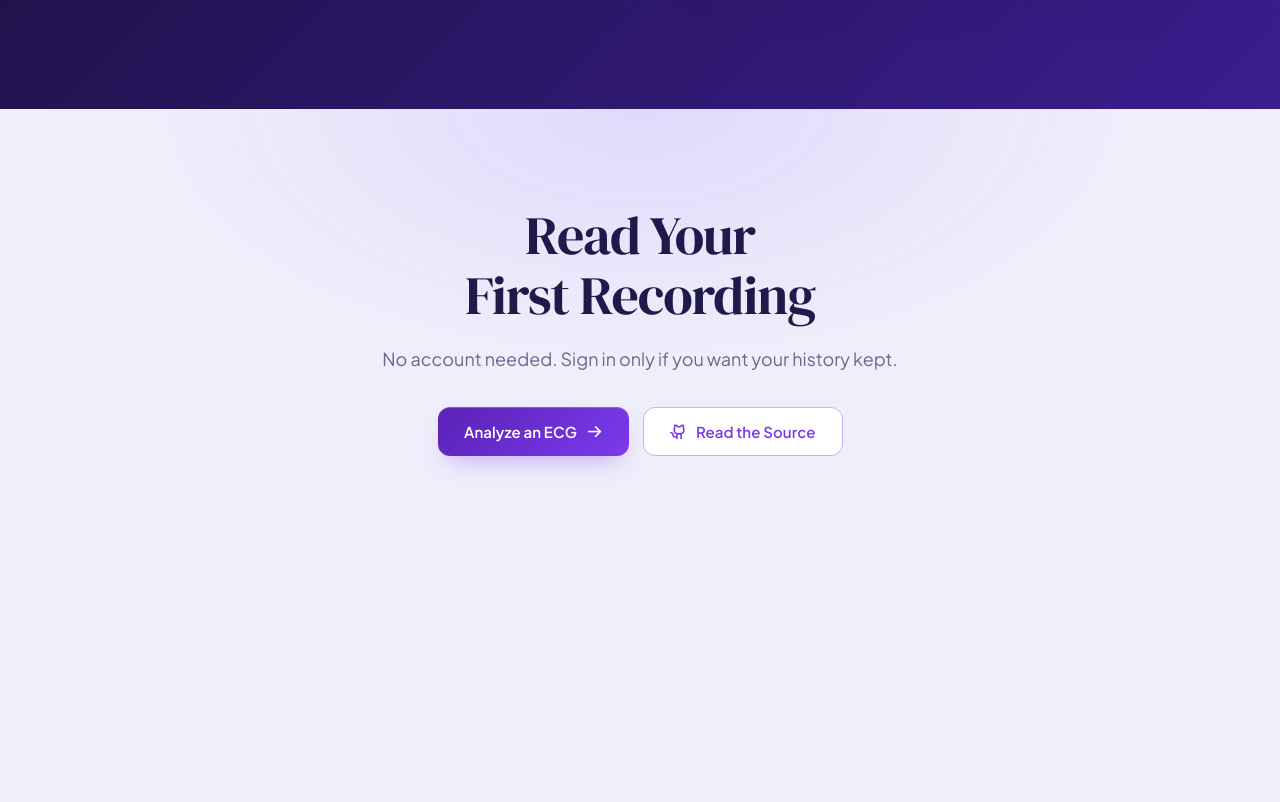
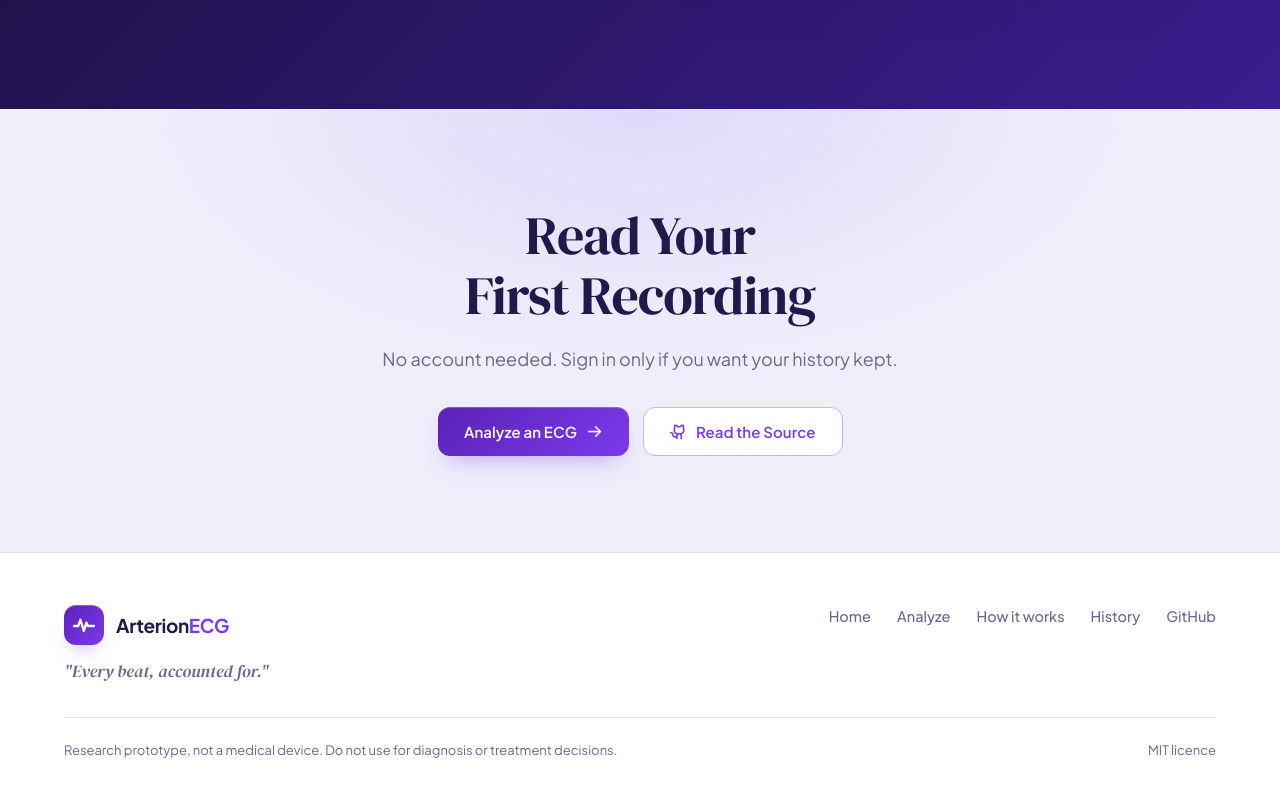
Before and after one commit to kartikpagariya25/arterion-arrhythmia, a plain HTML site: page frontend/index.html in a window 1280 px wide. Shown: the part 3947-4749 px from the top of the page. Before the commit the page ends 4499 px from the top, so only its background shows below. Drawn offline with nearby package versions, Linux system fonts and the light colour scheme; no server answers.

Commit message:
Add the footer with tagline and legal line

```diff
--- a/frontend/css/landing.css
+++ b/frontend/css/landing.css
@@ -167,3 +167,10 @@ html.lp-anim .lp-badge, html.lp-anim .lp-hero h1 .ln, html.lp-anim .lp-lead, htm
 .lp-cta-band h2 { font: var(--head-weight) clamp(32px, 4.4vw, 54px) / 1.12 var(--font-head); letter-spacing: -.02em; max-width: 18ch; margin: 0 auto; text-wrap: balance; }
 .lp-cta-band p { margin: 18px auto 0; color: var(--muted); font-size: 18px; max-width: 520px; }
 .lp-cta-band .lp-cta { margin-top: 34px; }
+
+.lp-foot { background: #fff; border-top: 1px solid var(--line); padding: 52px 0 40px; }
+.lp-foot-in { display: grid; grid-template-columns: 1.3fr 1fr; gap: 32px; align-items: start; }
+.lp-foot-tag { margin-top: 14px; font: italic 500 17px var(--font-head); color: var(--muted); }
+.lp-foot nav { display: flex; gap: 26px; justify-content: flex-end; flex-wrap: wrap; font-weight: 500; color: var(--muted); font-size: 14.5px; }
+.lp-foot nav a:hover { color: var(--brand-2); }
+.lp-legal { margin-top: 34px; padding-top: 22px; border-top: 1px solid var(--line); font-size: 13px; color: var(--muted); display: flex; justify-content: space-between; gap: 16px; flex-wrap: wrap; }
--- a/frontend/index.html
+++ b/frontend/index.html
@@ -152,6 +152,15 @@
     <div class="lp-cta"><a class="lp-btn lp-btn-primary" href="#analyze">Analyze an ECG<i class="ph-bold ph-arrow-right" aria-hidden="true"></i></a><a class="lp-btn lp-btn-ghost" href="https://github.com/kartikpagariya25/arterion-arrhythmia"><i class="ph-bold ph-github-logo" aria-hidden="true"></i>Read the Source</a></div>
   </div>
 </section>
+<footer class="lp-foot">
+  <div class="lp-wrap">
+    <div class="lp-foot-in">
+      <div><a class="lp-brand" href="#top"><span class="lp-logo"><svg viewBox="0 0 24 24" aria-hidden="true"><path d="M2 13h4.2l2.2-6.2 3.4 11 2.6-8.2 1.4 3.4H22" stroke="#fff" stroke-width="2.3" fill="none" stroke-linecap="round" stroke-linejoin="round"/></svg></span><b>Arterion<span>ECG</span></b></a><p class="lp-foot-tag">"Every beat, accounted for."</p></div>
+      <nav aria-label="Footer"><a href="#top">Home</a><a href="#analyze">Analyze</a><a href="#how">How it works</a><a href="history.html">History</a><a href="https://github.com/kartikpagariya25/arterion-arrhythmia">GitHub</a></nav>
+    </div>
+    <div class="lp-legal"><span>Research prototype, not a medical device. Do not use for diagnosis or treatment decisions.</span><span>MIT licence</span></div>
+  </div>
+</footer>
 <script src="js/config.js"></script>
 <script src="js/account-config.js"></script>
 <script src="js/auth.js"></script>
```
